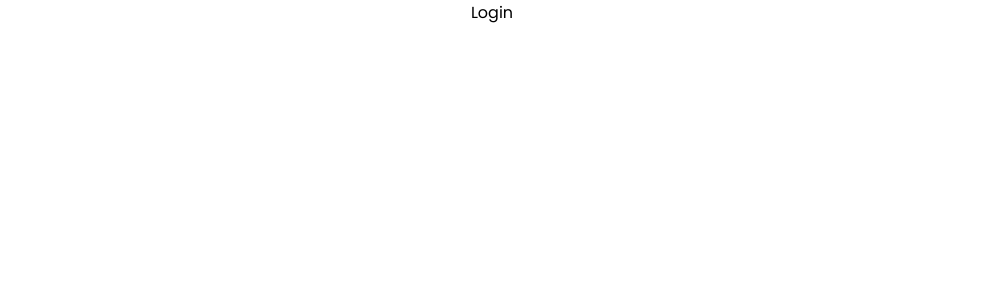
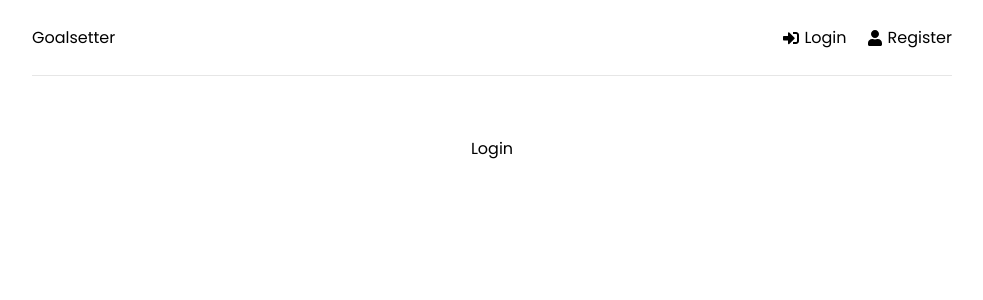
Before and after one commit to manutdmohit/MERN-Backend-for-Goals, a React (Create React App) app in the folder frontend/: page /login in a window 1280 px wide. Shown: the top 300 px of the page, without its empty margins (148-1131 px from the left). Built offline with nearby package versions, Linux system fonts and the light colour scheme.

Commit message:
Header and Navigation

```diff
--- a/frontend/package.json
+++ b/frontend/package.json
@@ -9,6 +9,7 @@
     "@testing-library/user-event": "^7.2.1",
     "react": "^17.0.2",
     "react-dom": "^17.0.2",
+    "react-icons": "^4.3.1",
     "react-redux": "^7.2.6",
     "react-router-dom": "^6.2.1",
     "react-scripts": "5.0.0"
--- a/frontend/src/App.js
+++ b/frontend/src/App.js
@@ -1,4 +1,5 @@
 import { BrowserRouter as Router, Routes, Route } from 'react-router-dom';
+import Header from './components/Header';
 import Dashboard from './pages/Dashboard';
 import Login from './pages/Login';
 import Register from './pages/Register';
@@ -8,6 +9,7 @@
     <>
       <Router>
         <div className="container">
+          <Header />
           <Routes>
             <Route path="/" element={<Dashboard />} />
             <Route path="/login" element={<Login />} />
--- /dev/null
+++ b/frontend/src/components/Header.js
@@ -0,0 +1,27 @@
+import { FaSignInAlt, FaSignOutAlt, FaUser } from 'react-icons/fa';
+import { Link } from 'react-router-dom';
+
+const Header = () => {
+  return (
+    <header className="header">
+      <div className="logo">
+        <Link to="/">Goalsetter</Link>
+      </div>
+
+      <ul>
+        <li>
+          <Link to="/login">
+            <FaSignInAlt /> Login
+          </Link>
+        </li>
+        <li>
+          <Link to="/register">
+            <FaUser /> Register
+          </Link>
+        </li>
+      </ul>
+    </header>
+  );
+};
+
+export default Header;
```
Also changed, not shown: 1 other file (tests, documents, lock files or other folders).
